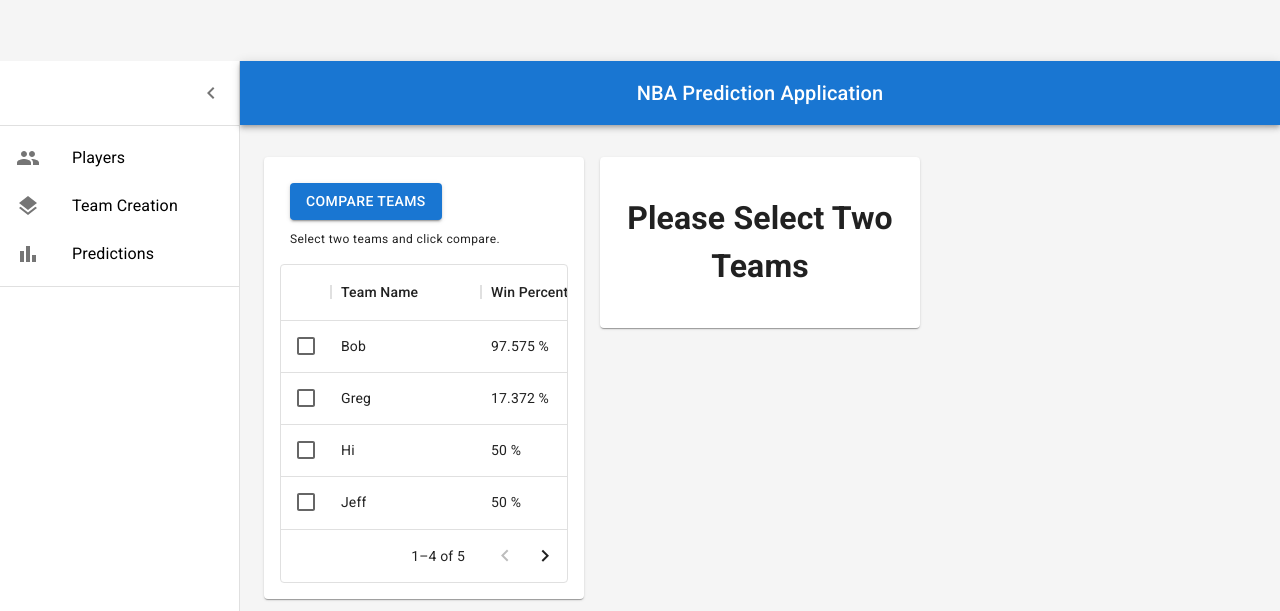
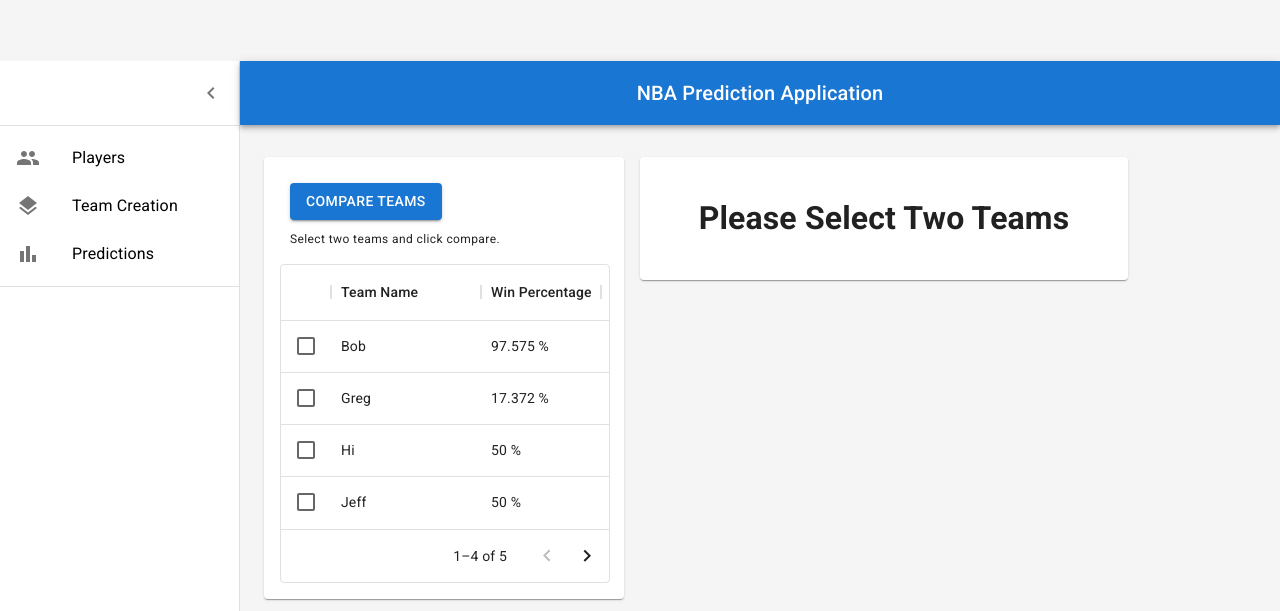
Before and after one commit to dan933/2022-NBA-Prediction-Application, a React (Create React App) app in the folder nba-front-end/: page /dashboard/prediction in a window 1280 px wide. Shown: the part 189-800 px from the top of the page. Built offline with nearby package versions, Linux system fonts and the light colour scheme.

Commit message:
centered sections in prediction page

```diff
--- a/nba-front-end/src/components/PredictionPage/PredictionPage.tsx
+++ b/nba-front-end/src/components/PredictionPage/PredictionPage.tsx
@@ -46,9 +46,10 @@ function PredictionPage() {
 //------------------------------- Todod create tabs to navigate from compare teams to predictions ---------------------/
 
 return (
-  <Container maxWidth={false} sx={{ mt: 4, mb: 4, "minHeight": '600px' }}>
-    <Grid container spacing={2}>
-      <Grid item xs={12} sm={10} md={8} lg={4}>
+  <Container sx={{ mt: 4, mb: 4, "minHeight": '600px' }}>
+    <Grid container spacing={2} >
+{/* ------------------------------- Teams Section ---------------------------       */}
+      <Grid item>
         <TeamsSection
         teamList={teamList}
         IsLoading={IsLoading}
@@ -58,7 +59,9 @@ return (
         getTeamMatchUp={getTeamMatchUp}
         />
       </Grid>
-      <Grid item xs={12} sm={10} md={8} lg={4}>
+
+{/* ------------------------------- Prediction Section ---------------------------       */}
+      <Grid item xs={12} sm={6} md={6} lg={6}>
         <PredictionSection
           selectedTeams={selectedTeams}
         />
--- a/nba-front-end/src/components/PredictionPage/PredictionSection/PredictionSection.tsx
+++ b/nba-front-end/src/components/PredictionPage/PredictionSection/PredictionSection.tsx
@@ -83,9 +83,6 @@ function PredictionSection(props: any) {
 
 
   }
-
-const [matchUpResultHtml, setMatchUpResultHtml] = useState<any>(<></>)
-
   useEffect(() => {
     calculatePrediction()
 
@@ -114,8 +111,7 @@ const [matchUpResultHtml, setMatchUpResultHtml] = useState<any>(<></>)
           <Paper
               sx={{
                 p: 2,
-                height: 'auto',
-                maxWidth: '560px'
+                height: 'auto'
             }}
             >
         {props.selectedTeams.length !== 2 && <h1>Please Select Two Teams</h1>}
--- a/nba-front-end/src/components/PredictionPage/TeamSection/TeamsListPred.tsx
+++ b/nba-front-end/src/components/PredictionPage/TeamSection/TeamsListPred.tsx
@@ -1,5 +1,4 @@
 import { DataGrid, GridColDef, GridRowParams } from '@mui/x-data-grid';
-import CSS from 'csstype';
 import './TeamSection.css';
 
 function TeamsListPred(props: any) {
@@ -19,10 +18,6 @@ function TeamsListPred(props: any) {
           },
         }
   ];
-
-  const teamListGridStyle:CSS.Properties = {
-    maxWidth: '330px'
-  }
 
   //todo loading please wait
 
@@ -48,7 +43,7 @@ function TeamsListPred(props: any) {
     <>
       {(!props.IsLoading && props.teamList) &&
         <DataGrid
-          style={teamListGridStyle}
+          sx={{ minWidth: '330px'}}
           autoHeight
           rows={props.teamList}
           getRowId={(row) => row.TeamID}
```
